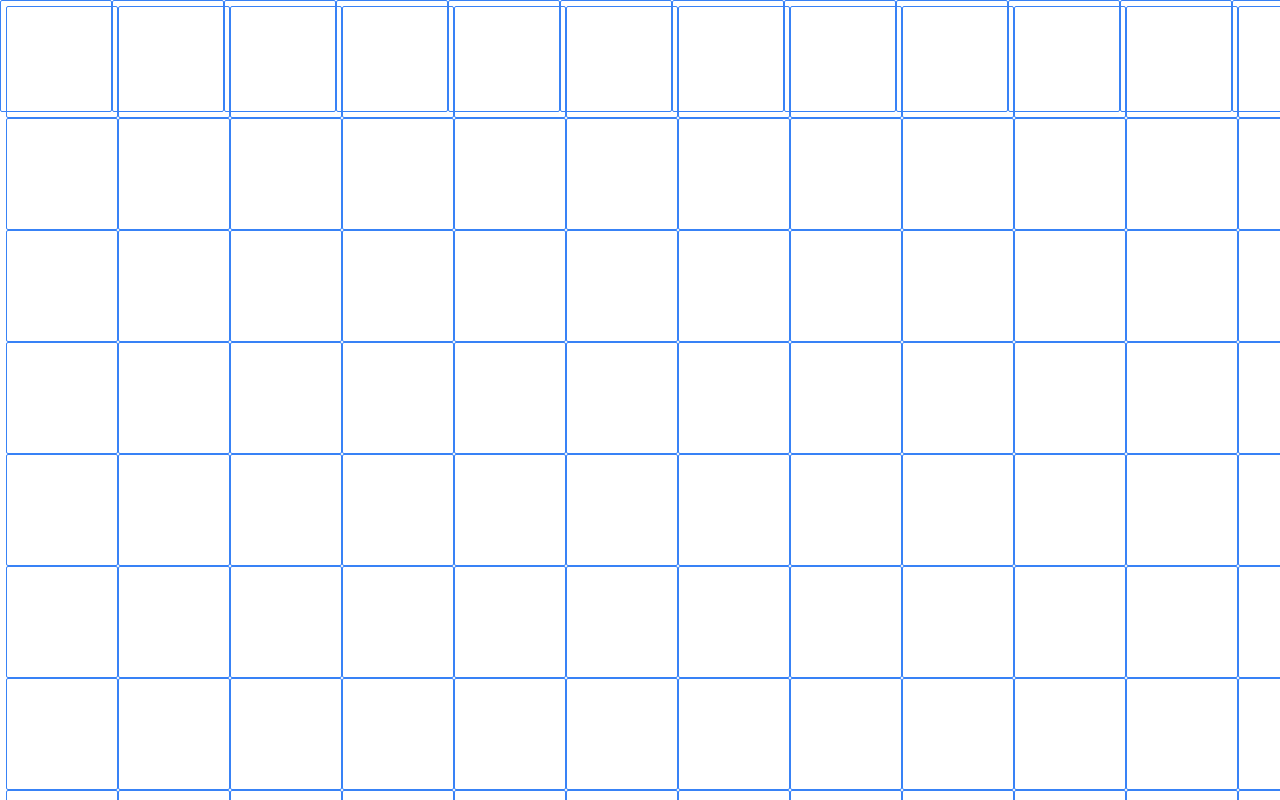
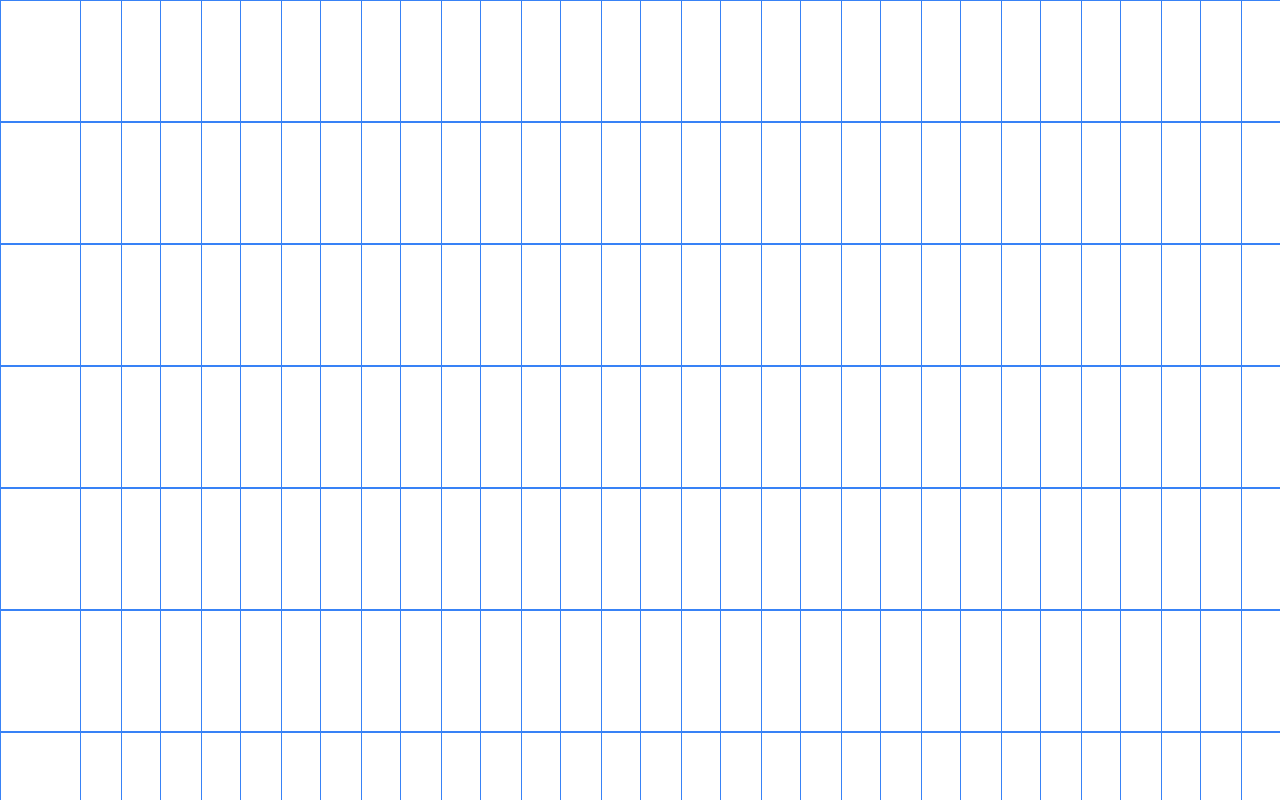
Before and after one commit to intvthre/etch-a-sketch, a plain HTML site: page index.html in a window 1280 px wide. Drawn offline with Linux system fonts and the light colour scheme.

Commit message:
Add grid styling using flexbox

```diff
--- a/javascript.js
+++ b/javascript.js
@@ -21,70 +21,104 @@ const row14 = document.createElement("div");
 const row15 = document.createElement("div");
 const row16 = document.createElement("div");
 
+row1.classList.add("row");
+row2.classList.add("row");
+row3.classList.add("row");
+row4.classList.add("row");
+row5.classList.add("row");
+row6.classList.add("row");
+row7.classList.add("row");
+row8.classList.add("row");
+row9.classList.add("row");
+row10.classList.add("row");
+row11.classList.add("row");
+row12.classList.add("row");
+row13.classList.add("row");
+row14.classList.add("row");
+row15.classList.add("row");
+row16.classList.add("row");
+
+
 for (let i = 0; i < 256; i++) {
     if (i < 16) {
         let a = document.createElement("div");
+        a.classList.add("div-grid");
         row1.appendChild(a)
     }
     else if (i < 32) {
-        let b = document.createElement("div")
-        row2.appendChild(b);
+        let a = document.createElement("div");
+        a.classList.add("div-grid");
+        row2.appendChild(a);
     }
     else if (i < 48) {
-        let b = document.createElement("div")
-        row3.appendChild(b);
+        let a = document.createElement("div");
+        a.classList.add("div-grid");
+        row3.appendChild(a);
     }
     else if (i < 64) {
-        let b = document.createElement("div")
-        row4.appendChild(b);
+        let a = document.createElement("div");
+        a.classList.add("div-grid");
+        row4.appendChild(a);
     }
     else if (i < 80) {
-        let b = document.createElement("div")
-        row5.appendChild(b);
+        let a = document.createElement("div");
+        a.classList.add("div-grid");
+        row5.appendChild(a);
     }
     else if (i < 96) {
-        let b = document.createElement("div")
-        row6.appendChild(b);
+        let a = document.createElement("div");
+        a.classList.add("div-grid");
+        row6.appendChild(a);
     }
     else if (i < 112) {
-        let b = document.createElement("div")
-        row7.appendChild(b);
+        let a = document.createElement("div");
+        a.classList.add("div-grid");
+        row7.appendChild(a);
     }
     else if (i < 128) {
-        let b = document.createElement("div")
-        row8.appendChild(b);
+        let a = document.createElement("div");
+        a.classList.add("div-grid");
+        row8.appendChild(a);
     }
     else if (i < 144) {
-        let b = document.createElement("div")
-        row9.appendChild(b);
+        let a = document.createElement("div");
+        a.classList.add("div-grid");
+        row9.appendChild(a);
     }
     else if (i < 160) {
-        let b = document.createElement("div")
-        row10.appendChild(b);
+        let a = document.createElement("div");
+        a.classList.add("div-grid");
+        row10.appendChild(a);
     }
     else if (i < 176) {
-        let b = document.createElement("div")
-        row11.appendChild(b);
+        let a = document.createElement("div");
+        a.classList.add("div-grid");
+        row11.appendChild(a);
     }
     else if (i < 192) {
-        let b = document.createElement("div")
-        row12.appendChild(b);
+        let a = document.createElement("div");
+        a.classList.add("div-grid");
+        row12.appendChild(a);
     }
     else if (i < 208) {
-        let b = document.createElement("div")
-        row13.appendChild(b);
+        let a = document.createElement("div");
+        a.classList.add("div-grid");
+        row13.appendChild(a);
     }
     else if (i < 224) {
-        let b = document.createElement("div")
-        row14.appendChild(b);
+        let a = document.createElement("div");
+        a.classList.add("div-grid");
+        row14.appendChild(a);
     }
     else if (i < 240) {
-        let b = document.createElement("div")
-        row15.appendChild(b);
+        let a = document.createElement("div");
+        a.classList.add("div-grid");
+        row15.appendChild(a);
     }
     else if (i < 256) {
-        let b = document.createElement("div")
-        row16.appendChild(b);
+        let a = document.createElement("div");
+        a.classList.add("div-grid");
+        row16.appendChild(a);
     }
 }
 
@@ -110,70 +144,6 @@ container.appendChild(row16);
 
 
 
-/* const row1 = document.createElement("div");
-
-const div1 = document.createElement("div");
-const div2 = document.createElement("div");
-const div3 = document.createElement("div");
-const div4 = document.createElement("div");
-const div5 = document.createElement("div");
-const div6 = document.createElement("div");
-const div7 = document.createElement("div");
-const div8 = document.createElement("div");
-const div9 = document.createElement("div");
-const div10 = document.createElement("div");
-const div11 = document.createElement("div");
-const div12 = document.createElement("div");
-const div13 = document.createElement("div");
-const div14 = document.createElement("div");
-const div15 = document.createElement("div");
-const div16 = document.createElement("div");
-
-container.appendChild(row1);
-
-row1.appendChild(div1);
-row1.appendChild(div2);
-row1.appendChild(div3);
-row1.appendChild(div4);
-row1.appendChild(div5);
-row1.appendChild(div6);
-row1.appendChild(div7);
-row1.appendChild(div8);
-row1.appendChild(div9);
-row1.appendChild(div10);
-row1.appendChild(div11);
-row1.appendChild(div12);
-row1.appendChild(div13);
-row1.appendChild(div14);
-row1.appendChild(div15);
-row1.appendChild(div16); */
-
-
-// Recall landing-page and see 16x16 div grid in the same way.
-// one more div for every 16 divs, two levels of append
-
-
-/* window.onload=function()
-    {
-        let i=0;
-        let j=0;
-
-        for (i=1; i<=16; i++)
-        {
-            for (j=1; j<=16; j++)
-            {
-                if ((i%2!=0 && j%2==0)||(i%2==0 && j%2!=0))
-                {
-                    let d=document.createElement("div");
-                    document.body.appendChild(d);
-                    d.className="black";
-                }
-                else
-                {
-                    let d=document.createElement("div");
-                    document.body.appendChild(d);
-                    d.className="white";
-                }
-            }
-        }
-    } */
+// class for rows to avoid div styling
+// flexbox for rows and divs to fill entire screen on zoom in and out
+// remove rows if possible to create grid with flexbox only
--- a/styles.css
+++ b/styles.css
@@ -7,13 +7,26 @@ html, body {
 
 div {
     border: 1px solid #3882F6;
-    width: 100px;
-    height: 100px;
-    padding: 5px;
-    border-radius: 2px;
+    width: 120px;
+    height: 120px;
+    padding: 0px;
+    border-radius: 0px;
 }
 
 container {
     display: flex;
     flex-direction: row;
 }
+
+.row {
+ flex: 1;
+ border: 0px;
+ width: 0px;
+ height: 0px;
+ padding:0px;
+ border-radius: 0px;
+}
+
+.div-grid {
+
+}
```
